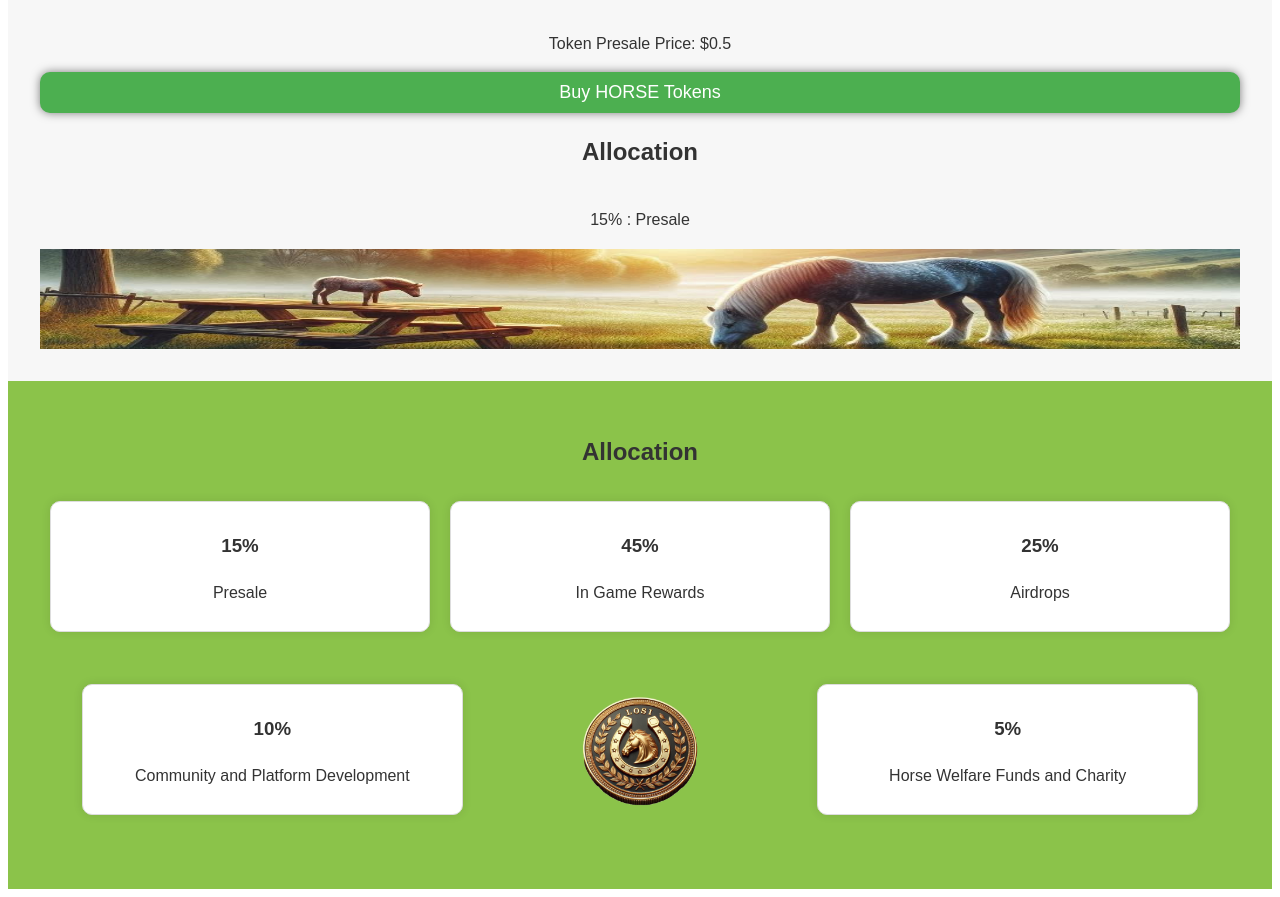
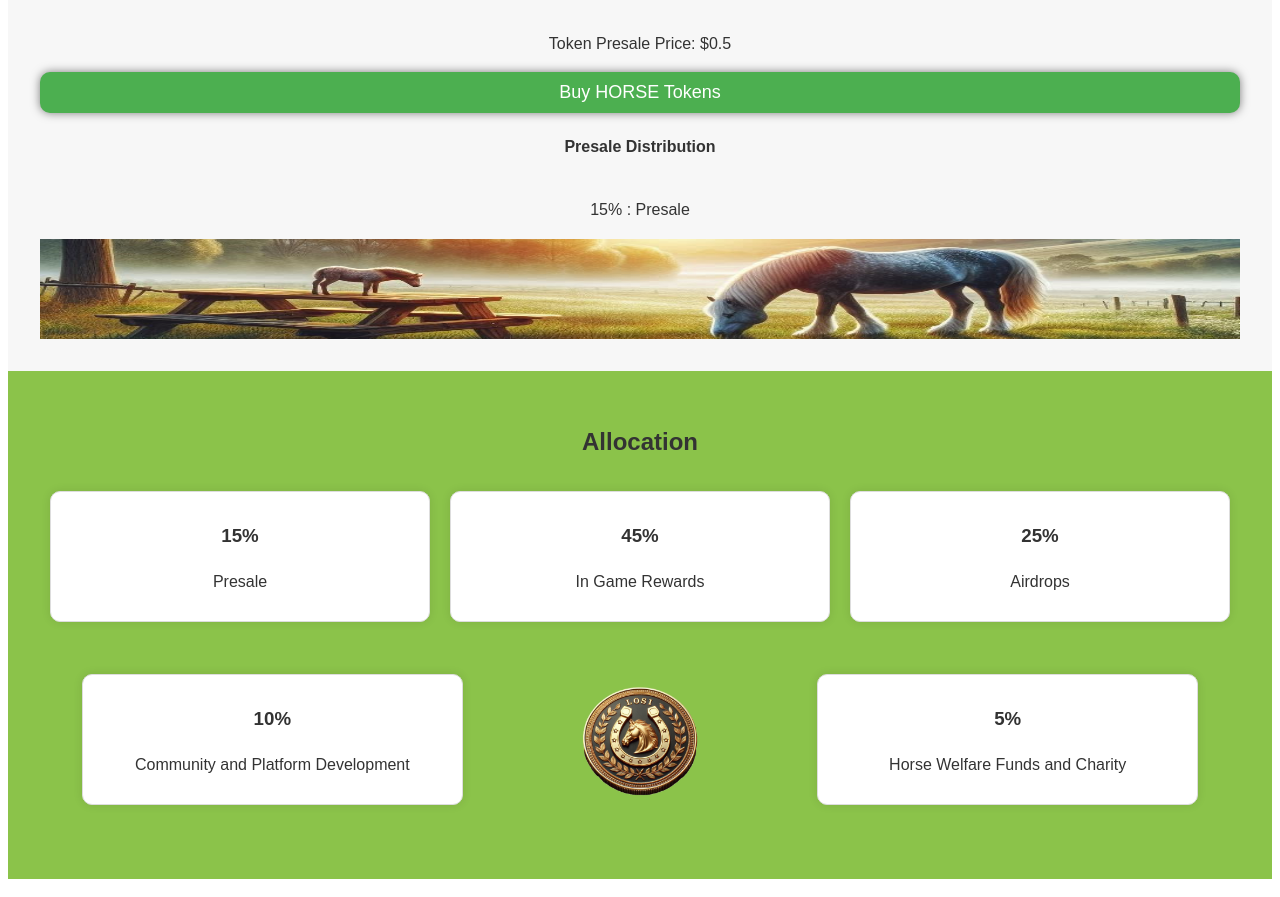
Before and after one commit to HitmanBoi/Memethon, a React (Vite) app in the folder Juan_Horse/src/Juan_Horse_frontend/: page / in a window 1280 px wide. Shown: the part 1280-2177 px from the top of the page. Built offline with nearby package versions, Linux system fonts and the light colour scheme.

Commit message:
Updated Page

```diff
--- a/Juan_Horse/src/Juan_Horse_frontend/src/App.jsx
+++ b/Juan_Horse/src/Juan_Horse_frontend/src/App.jsx
@@ -35,7 +35,7 @@ const App = () => {
         <p>Total Supply: 3.5B $JUAN </p>
         <p>Token Presale Price: $0.5</p>
         <button>Buy HORSE Tokens</button>
-        <h2> Allocation </h2>
+        <h4> Presale Distribution </h4>
         <p>15% : Presale</p>
 
 
```
